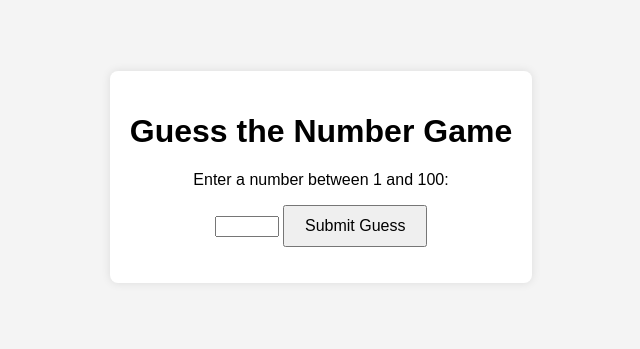
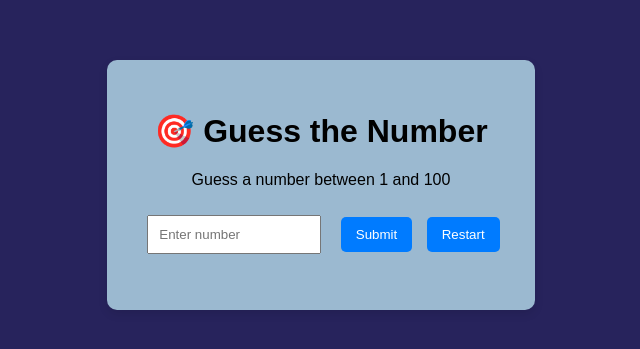
Before and after one commit to DiptiPriya-04/Guess-Number-, a plain HTML site: page index.html in a window 1280 px wide. Shown: the part 223-572 px from the top of the page, without its empty margins (319-959 px from the left). Drawn offline with Linux system fonts and the light colour scheme.

Commit message:
Added attempt counter, restart feature, improved UI

```diff
--- a/index.html
+++ b/index.html
@@ -2,17 +2,21 @@
 <html lang="en">
 <head>
   <meta charset="UTF-8">
-    <meta name="viewport" content="width=device-width, initial-scale=1.0">
+  <title>Guess the Number</title>
   <link rel="stylesheet" href="style.css">
-    <title>Guess the Number</title>
 </head>
 <body>
+
   <div class="container">
-        <h1>Guess the Number Game</h1>
-        <p>Enter a number between 1 and 100:</p>
-        <input type="number" id="userGuess" min="1" max="100">
-        <button onclick="checkGuess()">Submit Guess</button>
+    <h1>🎯 Guess the Number</h1>
+    <p>Guess a number between 1 and 100</p>
+
+    <input type="number" id="userGuess" placeholder="Enter number">
+    <button onclick="checkGuess()">Submit</button>
+    <button onclick="restartGame()">Restart</button>
+
     <p id="message"></p>
+    <p id="attempts"></p>
   </div>
 
   <script src="script.js"></script>
--- a/script.js
+++ b/script.js
@@ -1,21 +1,58 @@
 
-// Generate a random number between 1 and 100
-const secretNumber = Math.floor(Math.random() * 100) + 1;
+// // Generate a random number between 1 and 100
+// const secretNumber = Math.floor(Math.random() * 100) + 1;
 
-// Function to check the user's guess
+// // Function to check the user's guess
+// function checkGuess() {
+//     // Get the user's guess from the input field
+//     const userGuess = parseInt(document.getElementById('userGuess').value);
+
+//     // Get the message element to display feedback
+//     const messageElement = document.getElementById('message');
+
+//     // Check if the user's guess is correct
+//     if (userGuess === secretNumber) {
+//         messageElement.textContent = 'Congratulations! You guessed the correct number!';
+//     } else if (userGuess < secretNumber) {
+//         messageElement.textContent = 'Too low! Try again.';
+//     } else {
+//         messageElement.textContent = 'Too high! Try again.';
+//     }
+// }
+
+let secretNumber = Math.floor(Math.random() * 100) + 1;
+let attemptCount = 0;
+
 function checkGuess() {
-    // Get the user's guess from the input field
-    const userGuess = parseInt(document.getElementById('userGuess').value);
+  const userGuess = parseInt(document.getElementById("userGuess").value);
+  const message = document.getElementById("message");
+  const attempts = document.getElementById("attempts");
 
-    // Get the message element to display feedback
-    const messageElement = document.getElementById('message');
+  if (!userGuess) {
+    message.textContent = "⚠️ Please enter a number!";
+    return;
+  }
 
-    // Check if the user's guess is correct
-    if (userGuess === secretNumber) {
-        messageElement.textContent = 'Congratulations! You guessed the correct number!';
-    } else if (userGuess < secretNumber) {
-        messageElement.textContent = 'Too low! Try again.';
-    } else {
-        messageElement.textContent = 'Too high! Try again.';
-    }
+  attemptCount++;
+
+  if (userGuess === secretNumber) {
+    message.textContent = "🎉 Correct! You guessed it!";
+  }
+  else if (userGuess < secretNumber) {
+    message.textContent = "📉 Too low!";
+  }
+  else {
+    message.textContent = "📈 Too high!";
+  }
+
+  attempts.textContent = "Attempts: " + attemptCount;
 }
+
+function restartGame() {
+  secretNumber = Math.floor(Math.random() * 100) + 1;
+  attemptCount = 0;
+
+  document.getElementById("message").textContent = "";
+  document.getElementById("attempts").textContent = "";
+  document.getElementById("userGuess").value = "";
+}
--- a/style.css
+++ b/style.css
@@ -1,23 +1,42 @@
 body {
-    font-family: Arial, sans-serif;
-    background-color: #f4f4f4;
-    display: flex;
-    align-items: center;
-    justify-content: center;
-    height: 100vh;
-    margin: 0;
+  font-family: Arial;
+  background: #27235c;
+  display: flex;
+  justify-content: center;
+  align-items: center;
+  height: 100vh;
 }
 
 .container {
-    text-align: center;
-    background-color: #fff;
-    padding: 20px;
-    border-radius: 8px;
-    box-shadow: 0 0 10px rgba(0, 0, 0, 0.1);
+  background: #9bb9d0;
+  padding: 30px;
+  border-radius: 10px;
+  text-align: center;
+  box-shadow: 0 4px 10px rgba(0,0,0,0.1);
+}
+
+input {
+  padding: 10px;
+  margin: 10px;
+  width: 150px;
 }
 
 button {
-    padding: 10px 20px;
-    font-size: 16px;
-    cursor: pointer;
+  padding: 10px 15px;
+  margin: 5px;
+  cursor: pointer;
+  border: none;
+  background: #007bff;
+  color: white;
+  border-radius: 5px;
 }
+
+button:hover {
+  background: rgb(47, 238, 255);
+
+}
+
+#message {
+  font-weight: bold;
+  margin-top: 15px;
+}
```
Lines whose indentation alone changed are shown as unchanged.
